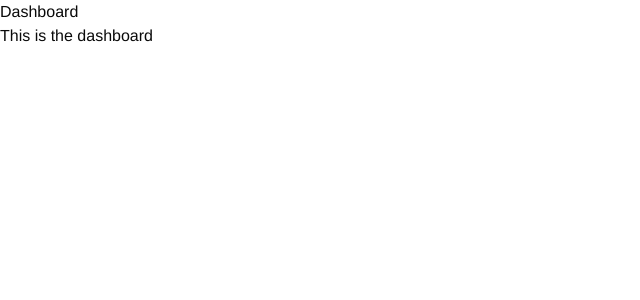
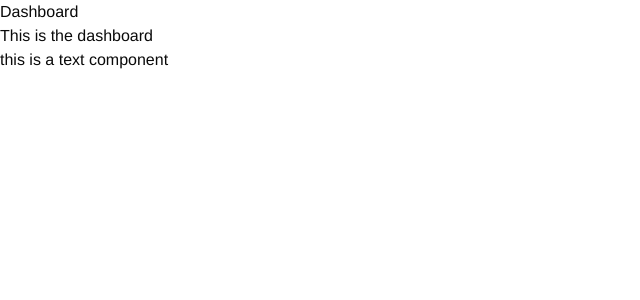
Before and after one commit to hemant-i7/talentlink, a Next.js app: page /dashboard in a window 1280 px wide. Shown: the top 300 px of the page, without its empty margins (0-640 px from the left). Built offline with nearby package versions, Linux system fonts and the light colour scheme.

Commit message:
text test

```diff
--- /dev/null
+++ b/app/dashboard/Text.jsx
@@ -0,0 +1,11 @@
+import React from 'react'
+
+function Text() {
+    return (
+        <div>
+            this is a text component
+        </div>
+    )
+}
+
+export default Text
--- a/app/dashboard/page.tsx
+++ b/app/dashboard/page.tsx
@@ -1,8 +1,13 @@
+import Text from "./Text";
+
 const Dashboard = () => {
-    return ( <div>
-        <h1>Dashboard</h1>
-        <p>This is the dashboard</p>
-    </div> );
-}
+  return (
+    <div>
+      <h1>Dashboard</h1>
+      <p>This is the dashboard</p>
+      <Text />
+    </div>
+  );
+};
 
 export default Dashboard;
```
